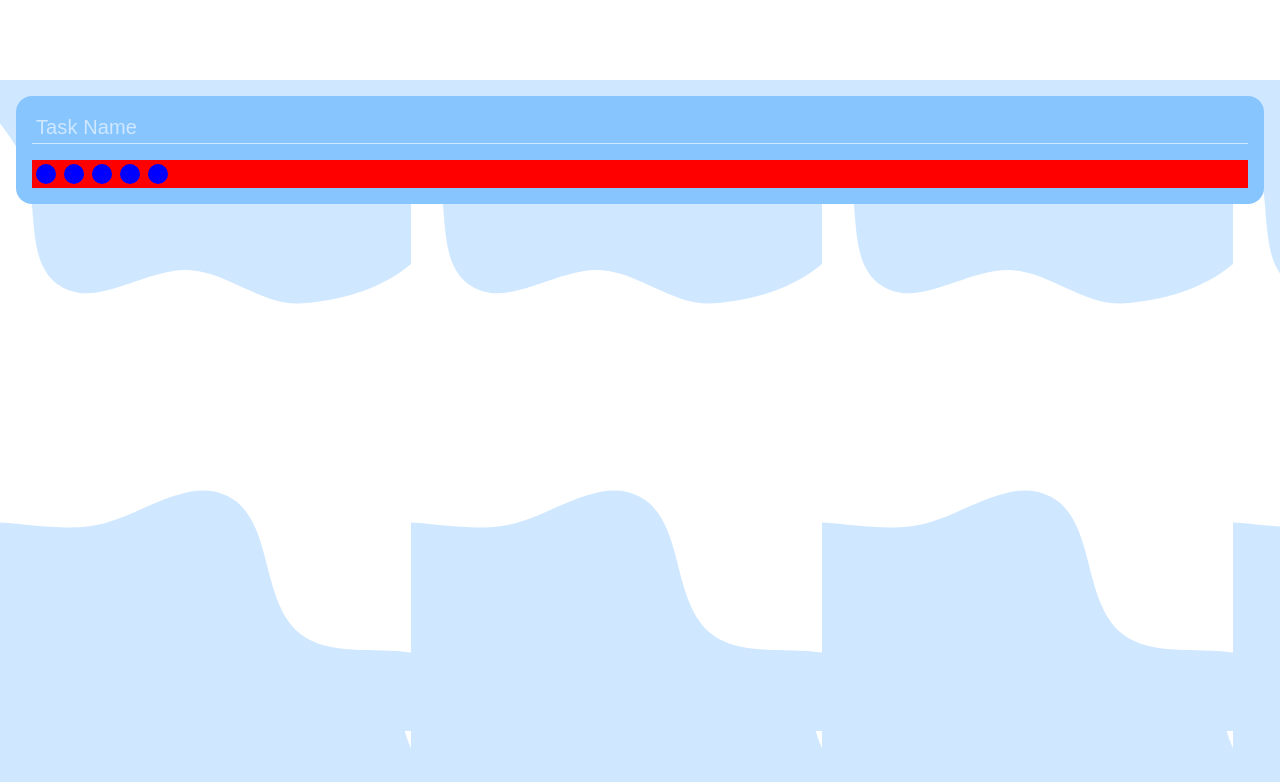
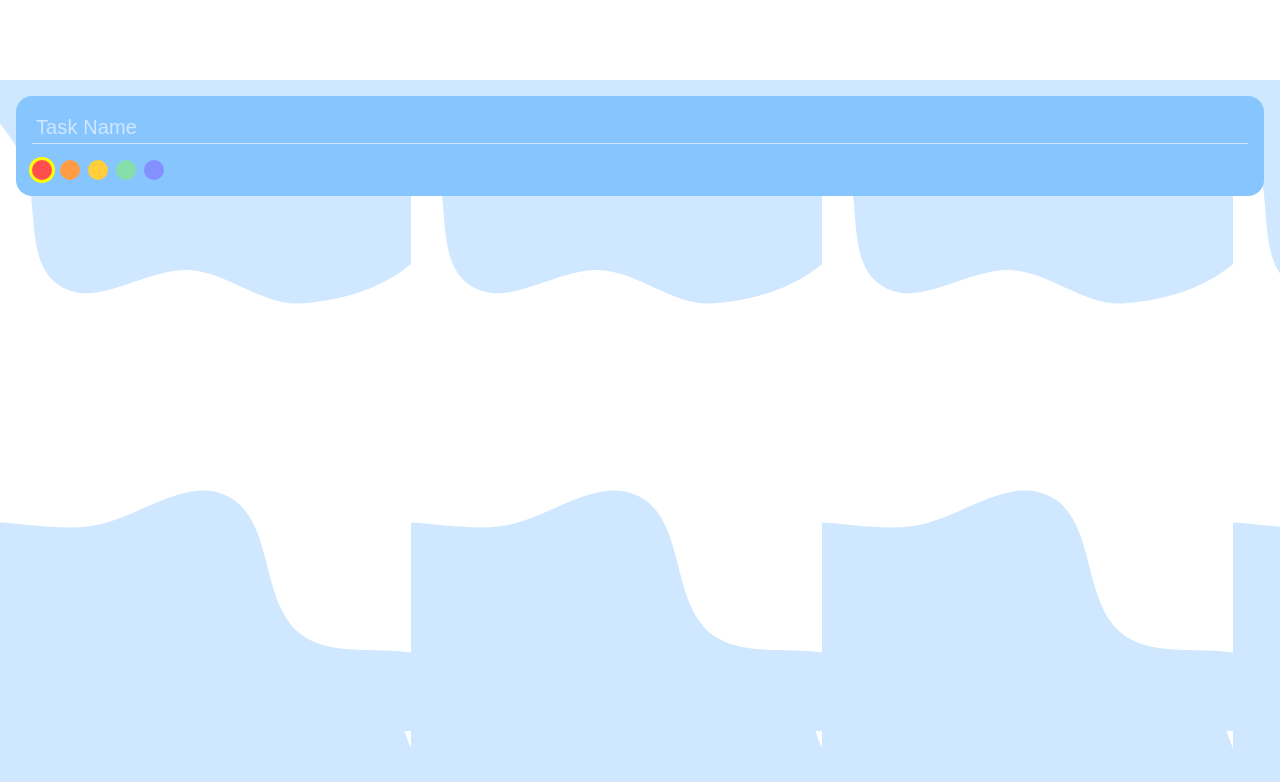
Before and after one commit to mmfallacy/react-hook-form-controlled, a React (Create React App) app: page / in a window 1280 px wide. Shown: the top 782 px of the page. Built offline with nearby package versions, Linux system fonts and the light colour scheme.

Commit message:
UI: Finish Task Color Input

```diff
--- a/src/App.js
+++ b/src/App.js
@@ -9,6 +9,8 @@ import {
     TaskColorInput,
 } from './components'
 
+const COLORS = ["#FF4E4E", "#FF9C45", "#FFCE3A", "#86DFAB", "#8490FF"]
+
 function App() {
     return (
         <Page>
@@ -16,7 +18,7 @@ function App() {
             <form>
                 <FormSection>
                     <TaskNameInput />
-                    <TaskColorInput name="Color" />
+                    <TaskColorInput name="Color" colors={COLORS}/>
                 </FormSection>
             </form>
         </Page>
--- a/src/components/TaskColorInput.js
+++ b/src/components/TaskColorInput.js
@@ -2,9 +2,7 @@ import {forwardRef} from 'react'
 import styled from 'styled-components/macro'
 
 const ColorSelectorContainer = styled.div`
-    padding:4px;
     display:flex;
-    background:red;
 
     & > *:not(:first-child){
         margin-left:8px;
@@ -22,10 +20,10 @@ const StyledColorSelector = styled.label`
     height:20px;
     width:20px;
     border-radius:20px;
-    background-color:blue;
+    background-color:${props=>props.color};
 
     ${HiddenColorRadio}:checked + &{
-        background-color:green;
+        box-shadow: 0 0 0 3px yellow
     }
 `
 
@@ -39,27 +37,34 @@ const RadioContainer = styled.div`
 `
 
 /** Color Selector Component */
-const ColorSelector = forwardRef((props, ref)=>
+const ColorSelector = forwardRef(({color, ...props}, ref)=>
     <RadioContainer>
 
         <HiddenColorRadio type="radio"
-
             {...props}
             id={props.name + '-' + props.value}
-
         />
 
-        <StyledColorSelector htmlFor={props.name + '-' + props.value} />
+        <StyledColorSelector color={color}
+            htmlFor={props.name + '-' + props.value}
+        />
 
     </RadioContainer>
 )
 
-export const TaskColorInput = forwardRef((props,ref)=>
+export const TaskColorInput = forwardRef(({colors, ...props},ref)=>
     <ColorSelectorContainer>
-        <ColorSelector name={props.name} value="abcd"/>
-        <ColorSelector name={props.name} value="efgh"/>
-        <ColorSelector name={props.name} value="efgh7"/>
-        <ColorSelector name={props.name} value="efgh5"/>
-        <ColorSelector name={props.name} value="efgh2"/>
+
+        {colors.map((color, i)=>
+            <ColorSelector
+                key = {color}
+                color = {color}
+                value = {color}
+                {...props}
+
+                defaultChecked = {(i===0)}
+            />
+        )}
+
     </ColorSelectorContainer>
 )
```
